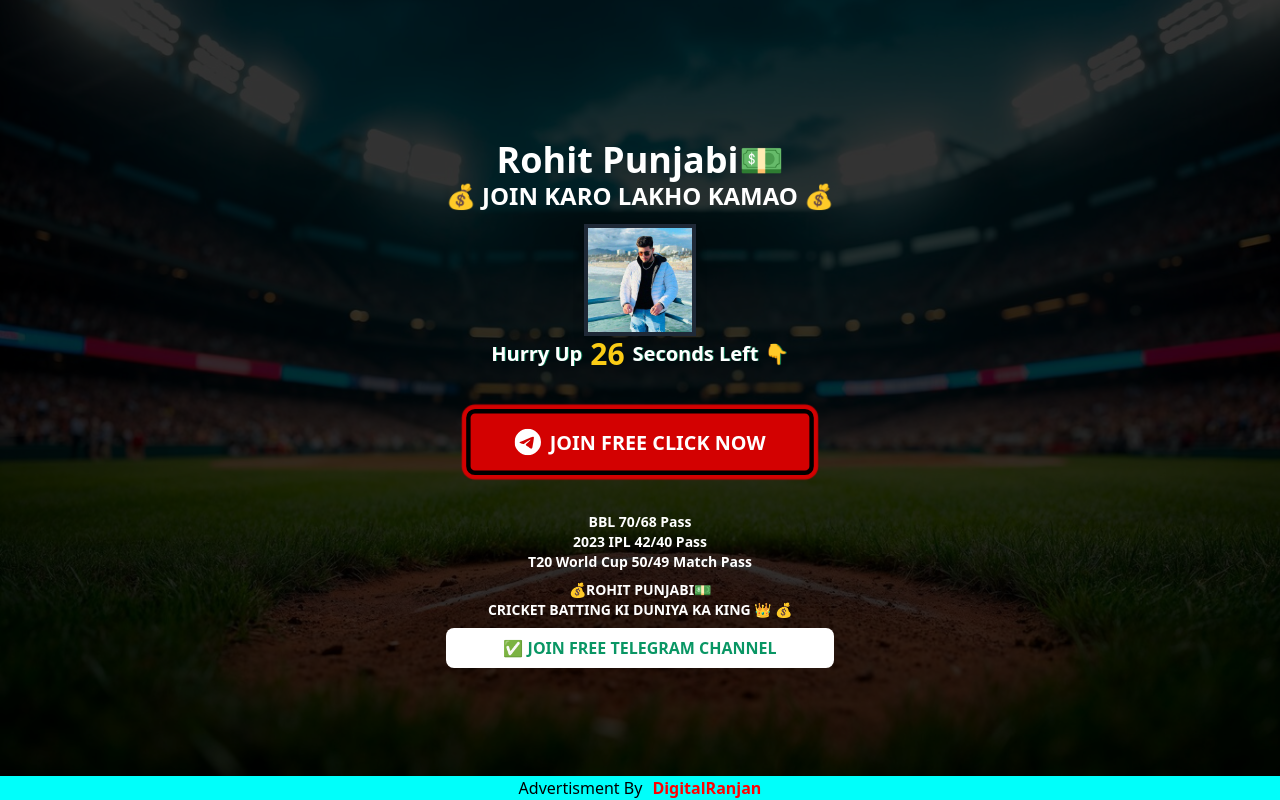
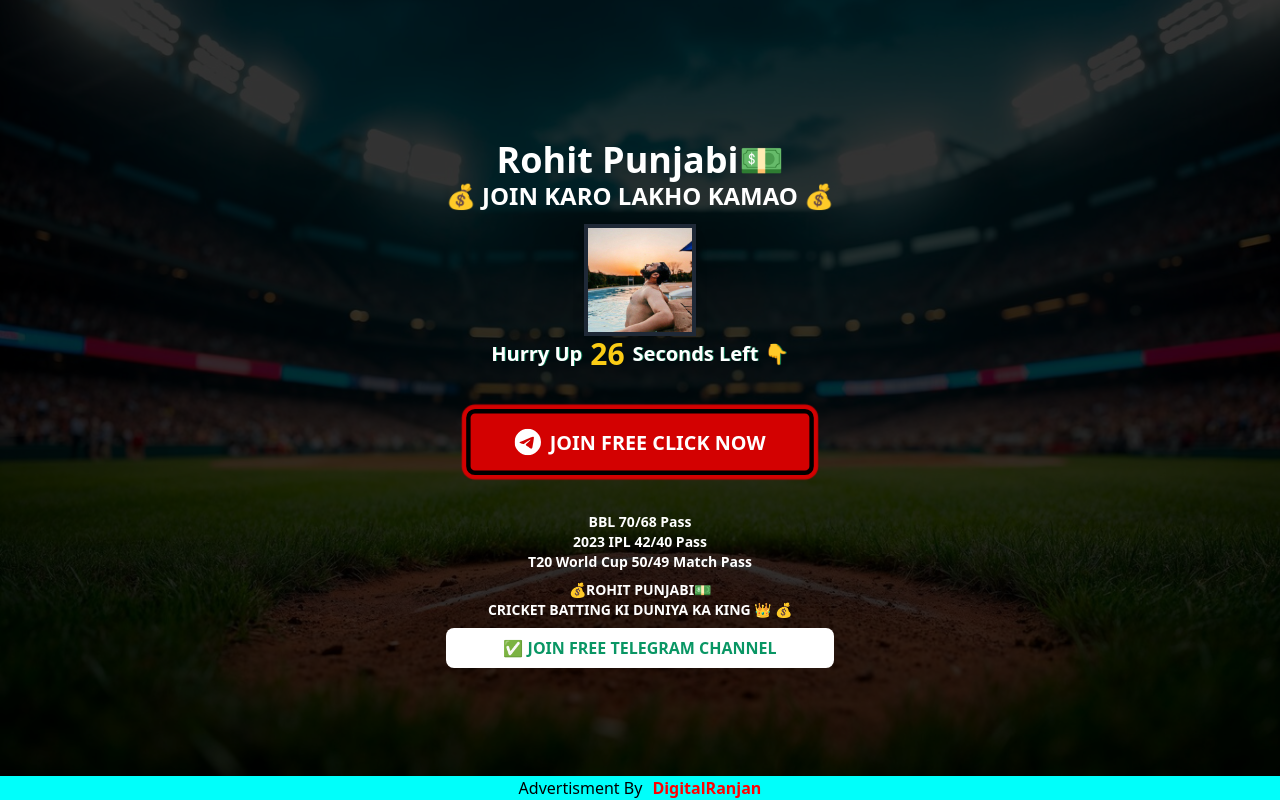
Before and after one commit to crri1/Aakash_Punjabi, a plain HTML site: page index.html in a window 1280 px wide. Drawn offline with nearby package versions, Linux system fonts and the light colour scheme.

Commit message:
index.html

```diff
--- a/index.html
+++ b/index.html
@@ -58,7 +58,7 @@ src="https://www.facebook.com/tr?id=610583478015697&ev=PageView&noscript=1"
     <div class="relative text-center text-white max-w-2xl px-6">
       <h1 class="mt-2 text-2xl font-extrabold sm:text-4xl">Rohit Punjabi💵</h1>
       <h3 class="uppercase text-white text-center text-2xl font-bold">💰 Join karo lakho kamao 💰</h3>
-      <img src="logo.jpg" alt="Profile Image"
+      <img src="logo3.jpg" alt="Profile Image"
         class="mx-auto w-28 h-28 mt-3 border-4 border-gray-800 shadow-lg">
 
      <div class="grid place-items-center">
```
